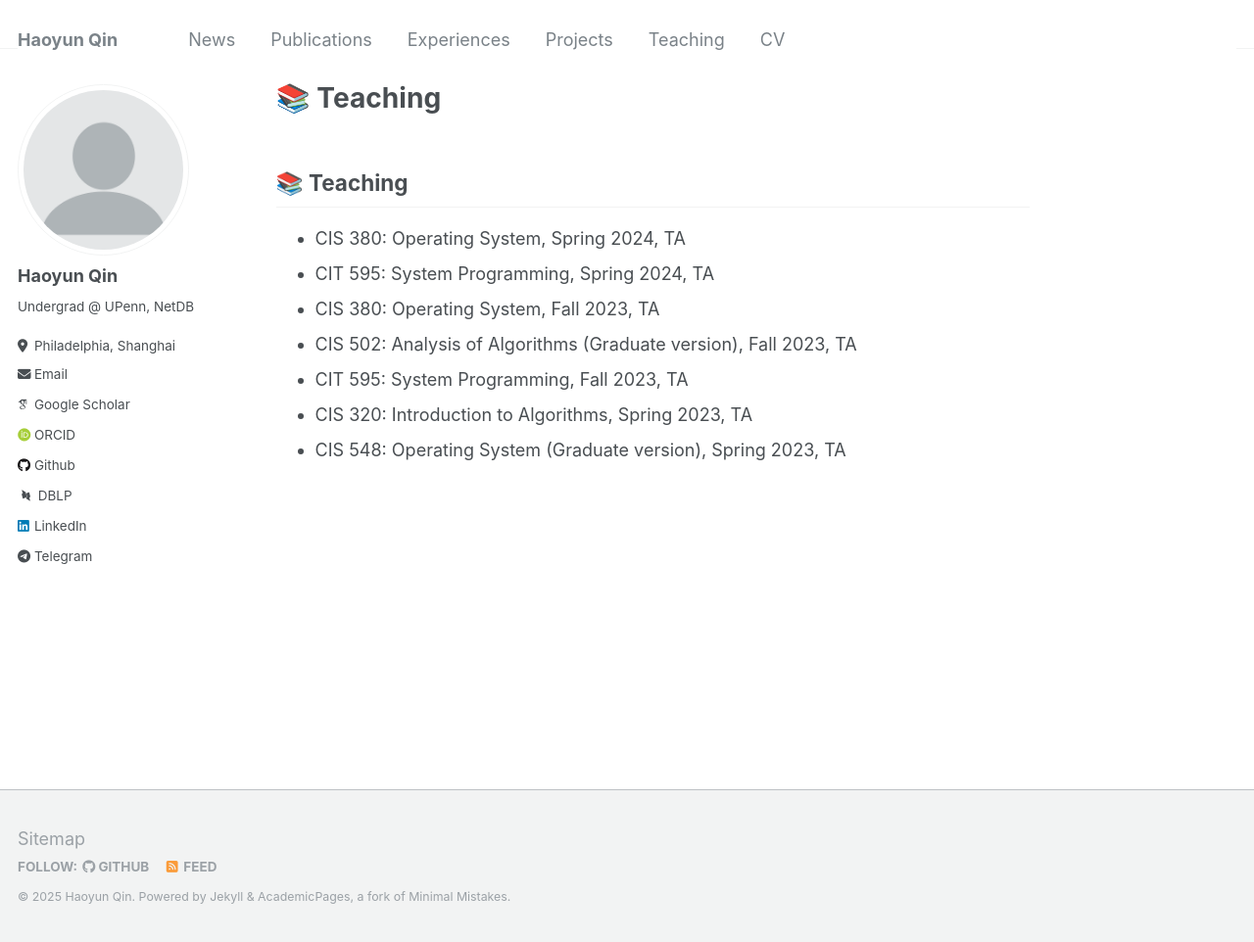
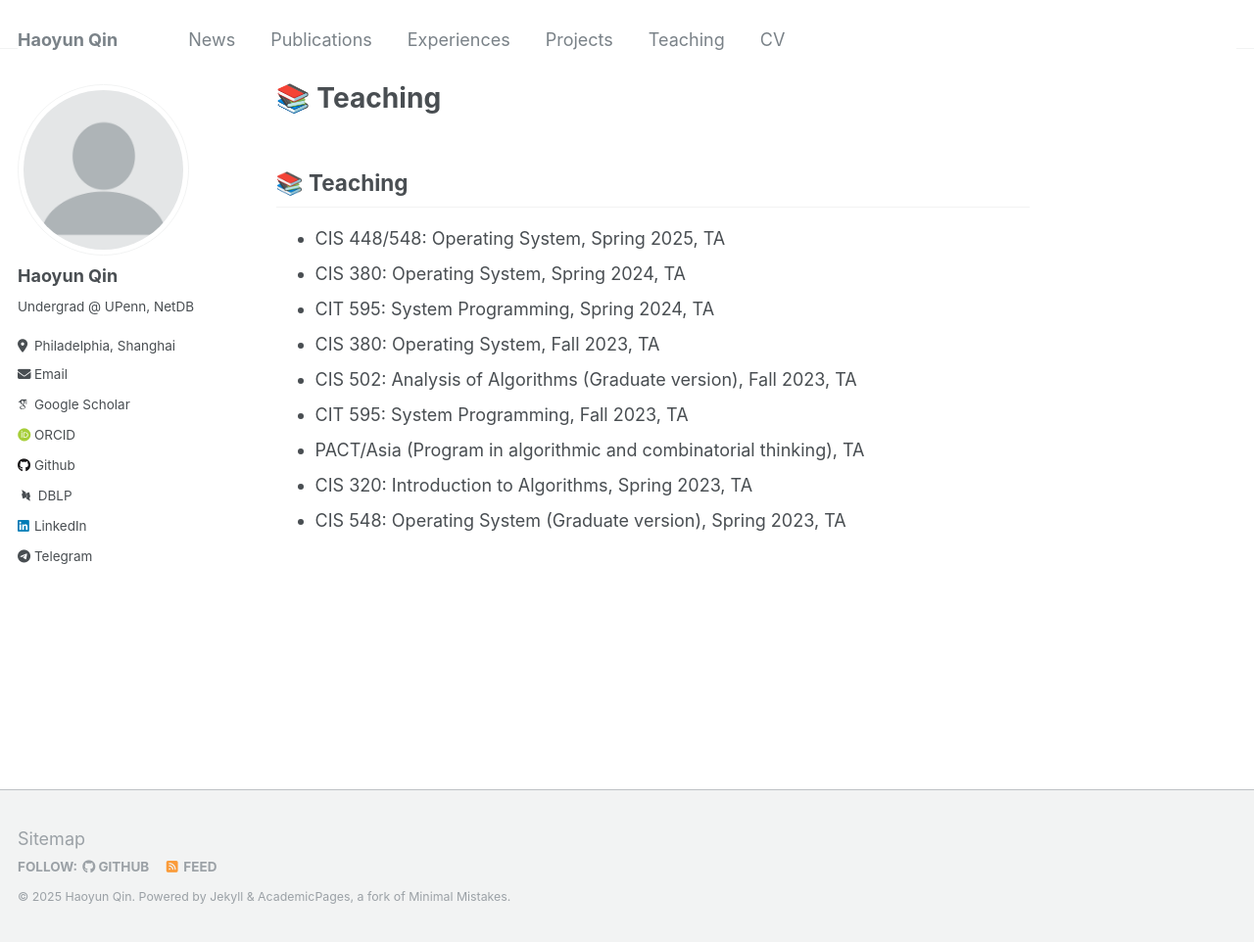
Before and after one commit to JeffersonQin/academic, a Jekyll site: the page built from _pages/includes/teaching.md, in a window 1280 px wide and 962 px high. Shown: the whole window at 98% size. Built offline with Jekyll 4.4.1, drawn with Linux system fonts in a browser that asks for light colours; some web fonts are replaced; our own code applies the rules of GitHub Pages for plain Markdown files.

Commit message:
feat: update teaching

```diff
--- a/_pages/includes/teaching.md
+++ b/_pages/includes/teaching.md
@@ -1,9 +1,11 @@
 ## 📚 Teaching
 
+* CIS 448/548: Operating System, Spring 2025, TA
 * CIS 380: Operating System, Spring 2024, TA
 * CIT 595: System Programming, Spring 2024, TA
 * CIS 380: Operating System, Fall 2023, TA
 * CIS 502: Analysis of Algorithms (Graduate version), Fall 2023, TA
 * CIT 595: System Programming, Fall 2023, TA
+* PACT/Asia (Program in algorithmic and combinatorial thinking), TA
 * CIS 320: Introduction to Algorithms, Spring 2023, TA
 * CIS 548: Operating System (Graduate version), Spring 2023, TA
```
